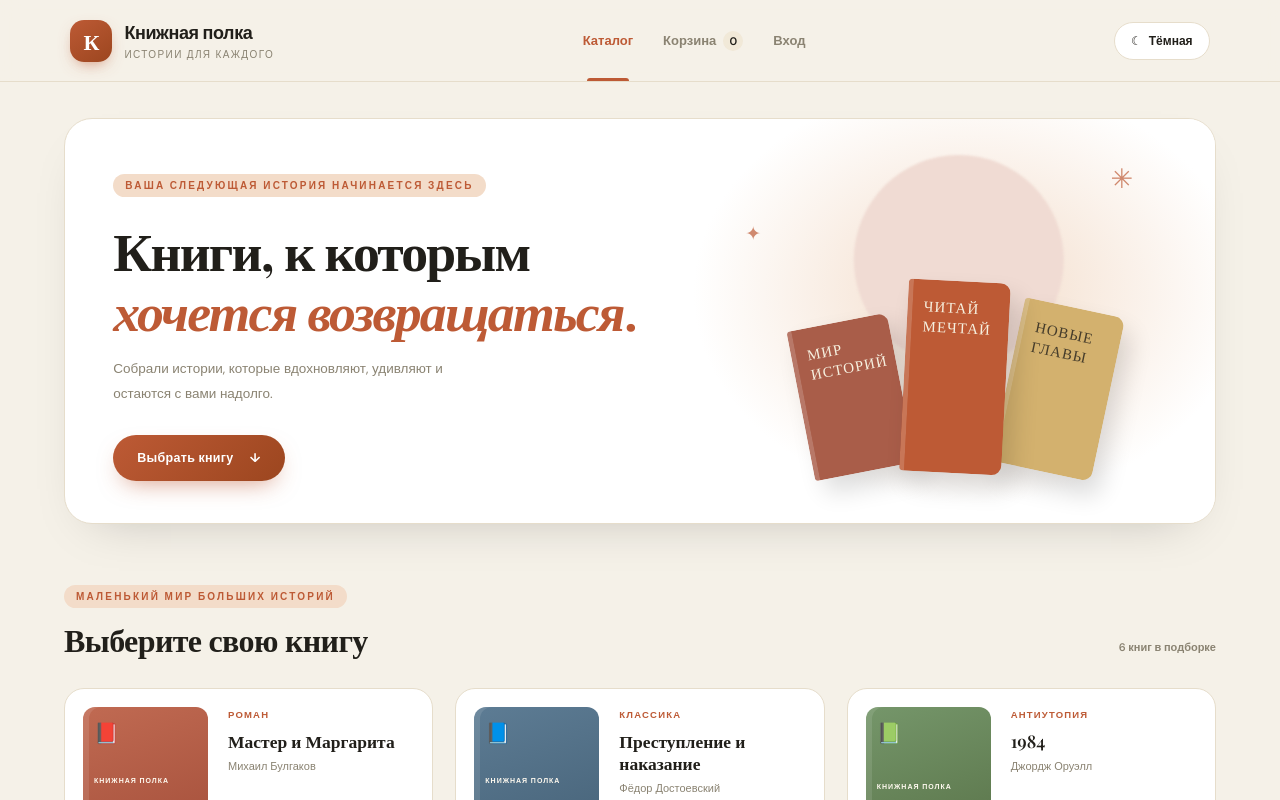
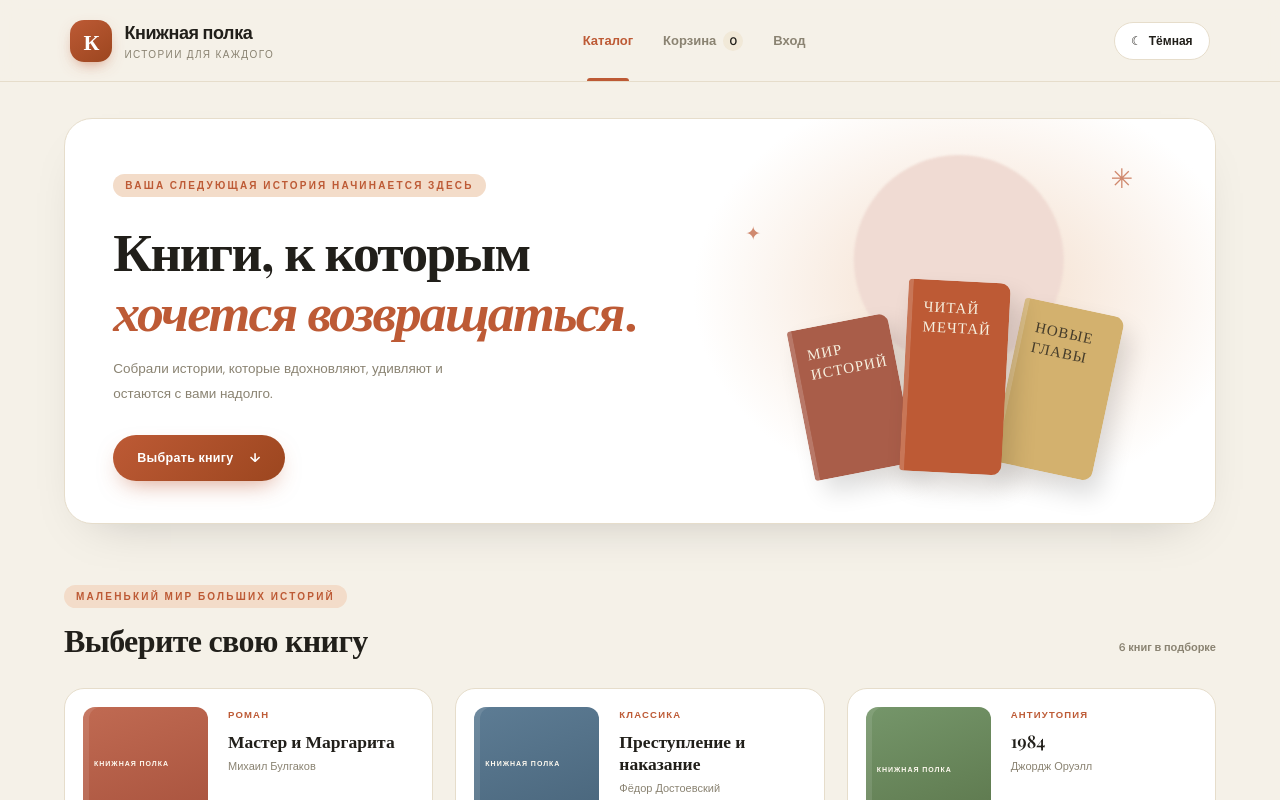
Before and after one commit to isipvnvashchenko-sudo/lab2, a React (Vite) app: page / in a window 1280 px wide. Shown: the top 800 px of the page. Built offline with nearby package versions, Linux system fonts and the light colour scheme; a web font is replaced by a local one.

Commit message:
books.js

```diff
--- a/src/data/books.js
+++ b/src/data/books.js
@@ -1,8 +1,63 @@
+import bulgakovImg from '../assets/Булгаков.webp';
+import dostoevskyImg from '../assets/Достоевский.webp';
+import orwellImg from '../assets/1984.webp';
+import exuperyImg from '../assets/Экзюпери.webp';
+import doyleImg from '../assets/Дойл.webp';
+import bradburyImg from '../assets/Брэдбери.webp';
+
 export const books = [
-  { id: 1, title: 'Мастер и Маргарита', author: 'Михаил Булгаков', price: 590, genre: 'Роман', emoji: '📕', color: 'rose' },
-  { id: 2, title: 'Преступление и наказание', author: 'Фёдор Достоевский', price: 520, genre: 'Классика', emoji: '📘', color: 'blue' },
-  { id: 3, title: '1984', author: 'Джордж Оруэлл', price: 640, genre: 'Антиутопия', emoji: '📗', color: 'green' },
-  { id: 4, title: 'Маленький принц', author: 'Антуан де Сент-Экзюпери', price: 390, genre: 'Сказка', emoji: '📙', color: 'gold' },
-  { id: 5, title: 'Шерлок Холмс: Собака Баскервилей', author: 'Артур Конан Дойл', price: 470, genre: 'Детектив', emoji: '📓', color: 'purple' },
-  { id: 6, title: 'Вино из одуванчиков', author: 'Рэй Брэдбери', price: 560, genre: 'Фантастика', emoji: '📔', color: 'teal' }
+  {
+    id: 1,
+    title: 'Мастер и Маргарита',
+    author: 'Михаил Булгаков',
+    price: 590,
+    genre: 'Роман',
+    color: 'rose',
+    image: bulgakovImg
+  },
+  {
+    id: 2,
+    title: 'Преступление и наказание',
+    author: 'Фёдор Достоевский',
+    price: 520,
+    genre: 'Классика',
+    color: 'blue',
+    image: dostoevskyImg
+  },
+  {
+    id: 3,
+    title: '1984',
+    author: 'Джордж Оруэлл',
+    price: 640,
+    genre: 'Антиутопия',
+    color: 'green',
+    image: orwellImg
+  },
+  {
+    id: 4,
+    title: 'Маленький принц',
+    author: 'Антуан де Сент-Экзюпери',
+    price: 390,
+    genre: 'Сказка',
+    color: 'gold',
+    image: exuperyImg
+  },
+  {
+    id: 5,
+    title: 'Шерлок Холмс: Собака Баскервилей',
+    author: 'Артур Конан Дойл',
+    price: 470,
+    genre: 'Детектив',
+    color: 'purple',
+    image: doyleImg
+  },
+  {
+    id: 6,
+    title: 'Вино из одуванчиков',
+    author: 'Рэй Брэдбери',
+    price: 560,
+    genre: 'Фантастика',
+    color: 'teal',
+    image: bradburyImg
+  }
 ];
```
